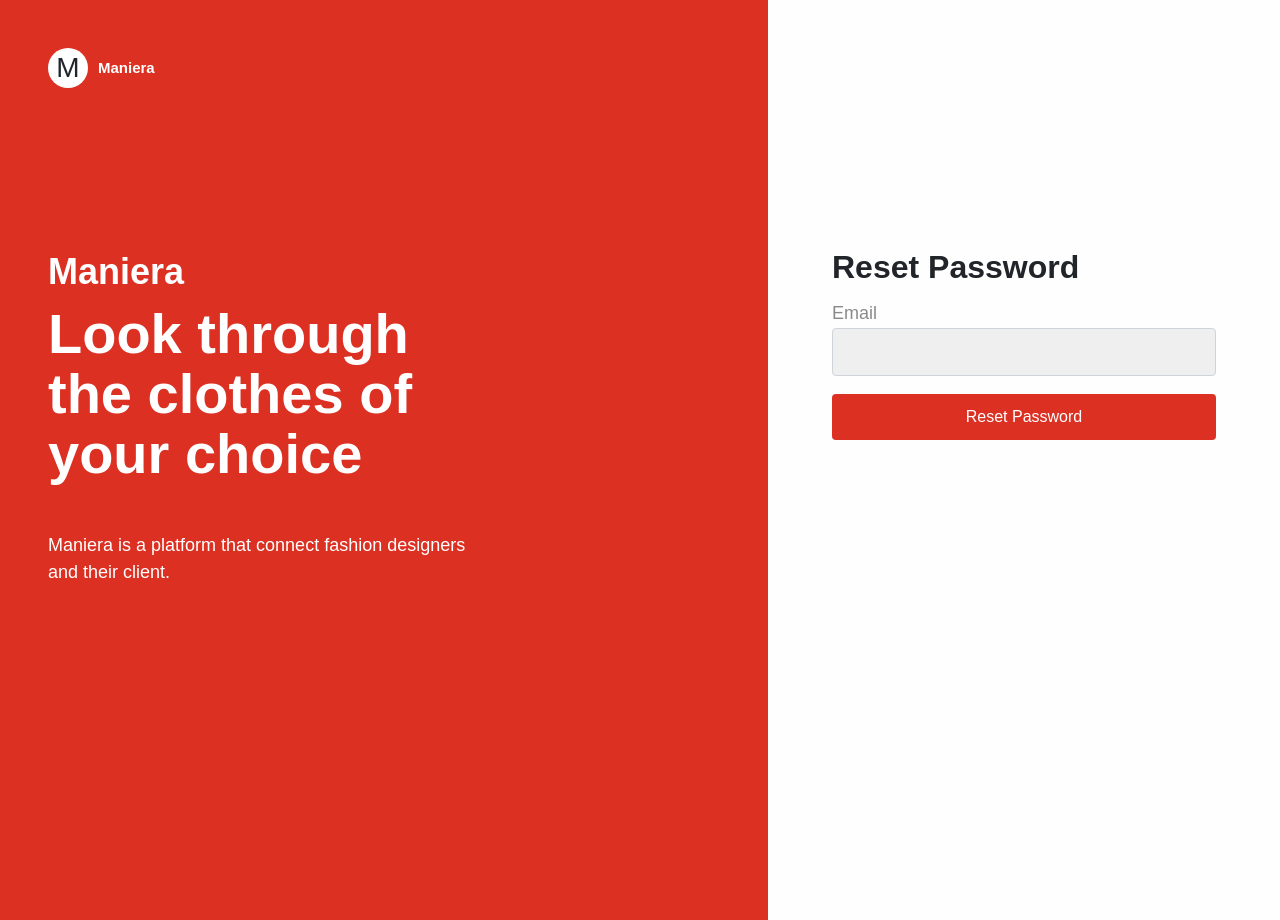
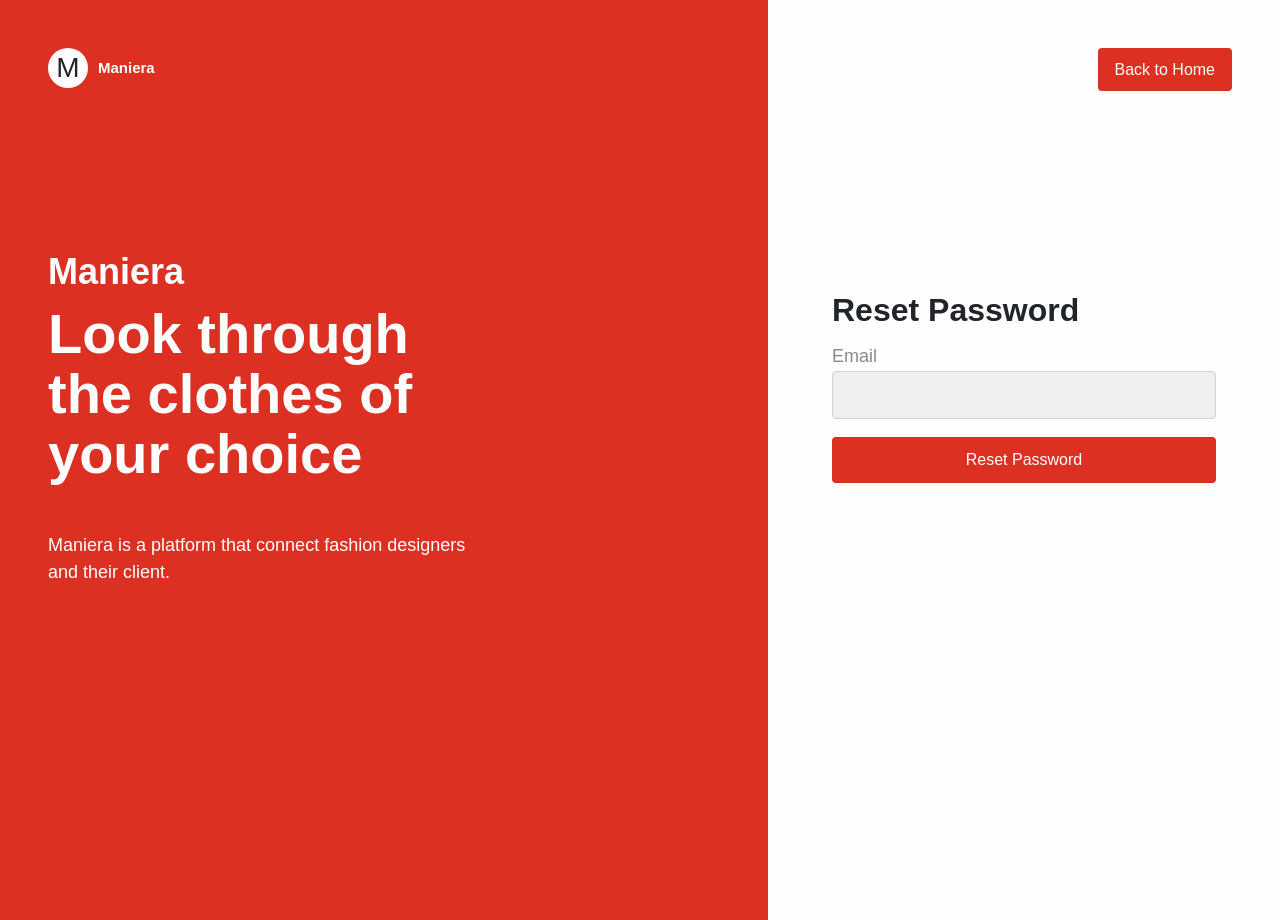
Before and after one commit to zuri-training/Maniera-fe-pjt-51, a plain HTML site: page html/reset-password.html in a window 1280 px wide. Drawn offline with nearby package versions, Linux system fonts and the light colour scheme.

Commit message:
Back to home button

```diff
--- a/html/reset-password.html
+++ b/html/reset-password.html
@@ -30,11 +30,11 @@
 				</div>
 			</section>
 			<section class="right-section py-5 px-4 px-lg-5">
-				<!-- <div class="d-flex justify-content-end">
+				<div class="d-flex justify-content-end">
 					<button class="seller-btn btn px-3 py-2">
-						<a href="seller-sign-up.html" class="text-white text-decoration-none">Become a seller</a>
+						<a href="/index.html" class="text-white text-decoration-none">Back to Home</a>
 					</button>
-				</div> -->
+				</div>
 				<div class="form-holder mt-5 px-md-3">
 					<h2 class="fw-bold mb-3">Reset Password</h2>
 					<form method="POST" class="form" id="myform">
```
